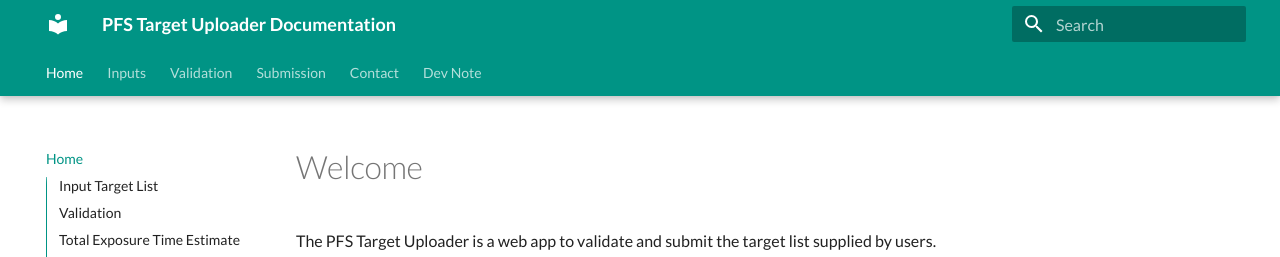
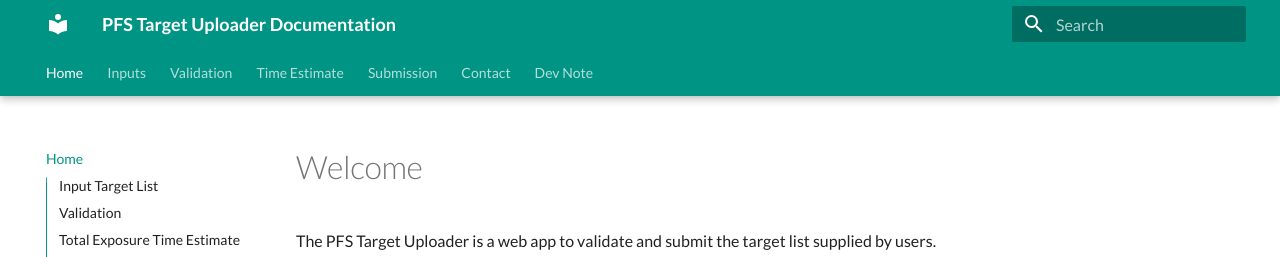
Before and after one commit to Subaru-PFS/spt_target_uploader, an MkDocs documentation site: the page built from docs/docs/index.md, in a window 1280 px wide. Shown: the top 257 px of the page. Built offline with MkDocs 1.6.1 and Material for MkDocs 9.7.7, drawn with Linux system fonts in a browser that asks for light colours.

Commit message:
Update mkdocs.yml

```diff
--- a/docs/mkdocs.yml
+++ b/docs/mkdocs.yml
@@ -6,6 +6,7 @@ nav:
   - 'Home': index.md
   - 'Inputs': inputs.md
   - 'Validation': validation.md
+  - 'Time Estimate': PPP.md
   - 'Submission': submission.md
   - 'Contact': contact.md
   - 'Dev Note': todo.md
```
